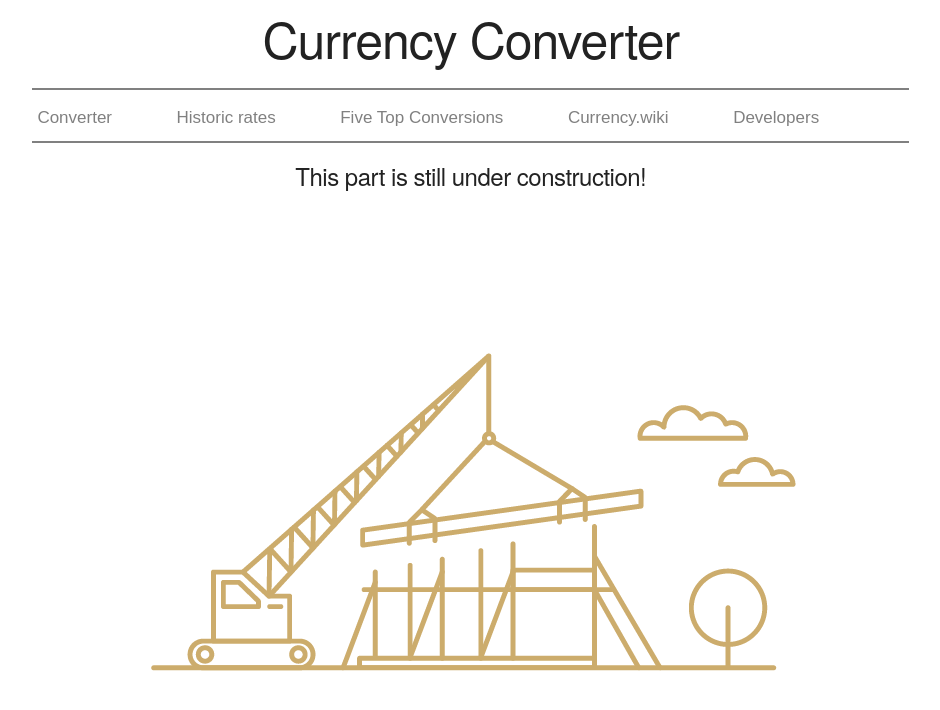
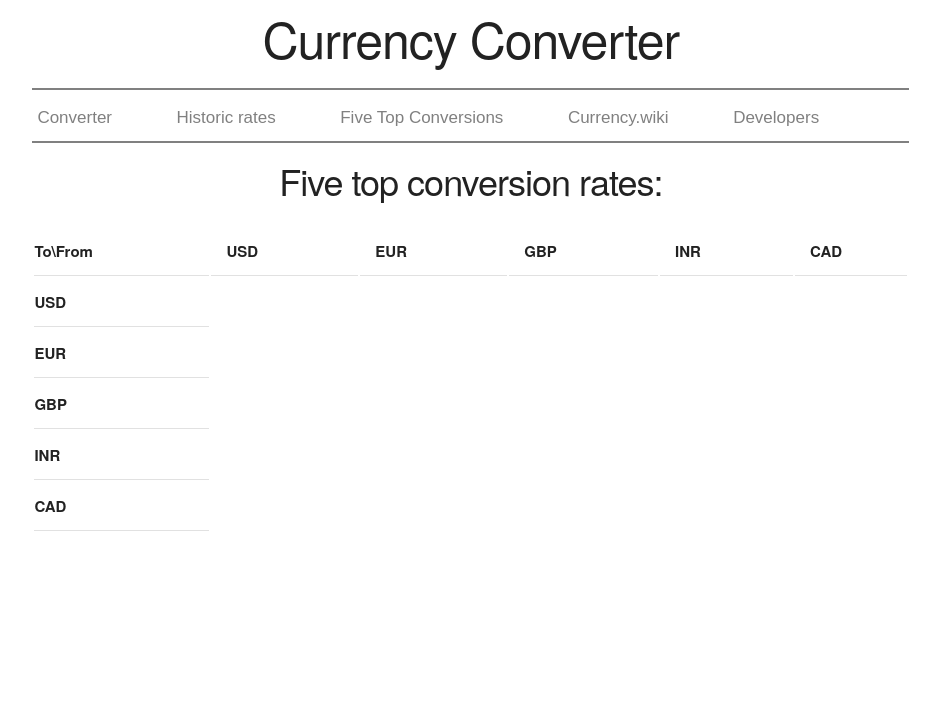
Before and after one commit to vrr-21/currency-converter, an Angular app in the folder currency-converter/: page /five-top-rates in a window 1280 px wide. Shown: the top 710 px of the page, without its empty margins (166-1106 px from the left). Built offline with nearby package versions, Linux system fonts and the light colour scheme; a web font is replaced by a local one.

Commit message:
Skeleton for five top rates component built

```diff
--- a/currency-converter/src/app/app-routing.module.ts
+++ b/currency-converter/src/app/app-routing.module.ts
@@ -3,12 +3,13 @@ import { RouterModule, Routes } from '@angular/router';
 import { ConverterComponentComponent } from './converter-component/converter-component.component';
 import { CurrencyWikiComponent } from './currency-wiki/currency-wiki.component';
 import { UnderConstructionComponent } from './under-construction/under-construction.component';
+import { FiveTopComponent } from './five-top/five-top.component'
 
 const routes: Routes = [
   { path: 'converter', component: ConverterComponentComponent },
   { path: 'wikicurrency', component: CurrencyWikiComponent },
   { path: 'historic-rates', component: UnderConstructionComponent },
-  { path: 'five-top-rates', component: UnderConstructionComponent },
+  { path: 'five-top-rates', component: FiveTopComponent },
   { path: 'devs', component: UnderConstructionComponent },
   { path: 'wikicurrency/:currency_code', component: CurrencyWikiComponent },
   { path: '', redirectTo: '/converter', pathMatch: 'full' }
--- a/currency-converter/src/app/app.module.ts
+++ b/currency-converter/src/app/app.module.ts
@@ -12,6 +12,7 @@ import { CurrRatesService } from './curr-rates.service';
 import { AppRoutingModule } from './/app-routing.module';
 import { CurrencyWikiComponent } from './currency-wiki/currency-wiki.component';
 import { UnderConstructionComponent } from './under-construction/under-construction.component';
+import { FiveTopComponent } from './five-top/five-top.component';
 
 
 @NgModule({
@@ -21,7 +22,8 @@ import { UnderConstructionComponent } from './under-construction/under-construct
     ConverterComponentComponent,
     CurrentRatesComponentComponent,
     CurrencyWikiComponent,
-    UnderConstructionComponent
+    UnderConstructionComponent,
+    FiveTopComponent
   ],
   imports: [
     BrowserModule,
--- /dev/null
+++ b/currency-converter/src/app/five-top/five-top.component.css
@@ -0,0 +1,12 @@
+h3
+{
+    text-align: center;
+}
+#subtitle
+{
+    padding-top: 1em;
+}
+.index-col
+{
+    font-weight: bold;
+}
--- /dev/null
+++ b/currency-converter/src/app/five-top/five-top.component.html
@@ -0,0 +1,40 @@
+<div class="container">
+  <div class = "row">
+    <div class = "one column"></div>
+    <div class = "eleven columns" id="subtitle">
+      <h3>Five top conversion rates:</h3>
+    </div>
+  </div>
+  <div class = "row">
+    <div class = "one column"></div>
+    <div class = "eleven columns" id="table">
+      <table class="u-full-width">
+        <thead>
+          <th>To\From</th>
+          <th>USD</th>
+          <th>EUR</th>
+          <th>GBP</th>
+          <th>INR</th>
+          <th>CAD</th>
+        </thead>
+        <tbody>
+          <tr>
+            <td class="index-col">USD</td>
+          </tr>
+          <tr>
+            <td class="index-col">EUR</td>
+          </tr>
+          <tr>
+            <td class="index-col">GBP</td>
+          </tr>
+          <tr>
+            <td class="index-col">INR</td>
+          </tr>
+          <tr>
+            <td class="index-col">CAD</td>
+          </tr>
+        </tbody>
+      </table>
+    </div>
+  </div>
+</div>
--- /dev/null
+++ b/currency-converter/src/app/five-top/five-top.component.ts
@@ -0,0 +1,15 @@
+import { Component, OnInit } from '@angular/core';
+
+@Component({
+  selector: 'app-five-top',
+  templateUrl: './five-top.component.html',
+  styleUrls: ['./five-top.component.css']
+})
+export class FiveTopComponent implements OnInit {
+
+  constructor() { }
+
+  ngOnInit() {
+  }
+
+}
--- a/currency-converter/src/app/landing-page/landing-page.component.html
+++ b/currency-converter/src/app/landing-page/landing-page.component.html
@@ -8,10 +8,7 @@
     <!-- This row contains the text that follows the title element. -->
     <div class="one column"></div>
     <div class="eleven columns" id="subtitle-holder-div">
-      This is a very simple to use currency converter, doing what a currency converter must do.
-      <br />Except this one keeps updating itself using an RSS feed. Cause hey, who likes a currency converter which uses rates of the past?
-      <br />Furthermore, there's a table below which shows the rates of the 5 most widely used currencies and another one below it which shows the rates of your selected currency compared to all the currencies in the world.
-      <br /><br />So, you never, ever miss out on anything.
+      <h3>A simple to use currency converter application.</h3>
     </div>
     <div class="one column"></div>
   </div>
--- a/currency-converter/src/index.html
+++ b/currency-converter/src/index.html
@@ -2,7 +2,7 @@
 <html lang="en">
 <head>
   <meta charset="utf-8">
-  <title>CurrencyConverter</title>
+  <title>Currency Converter</title>
   <base href="/">
   <link rel="stylesheet" href="https://cdnjs.cloudflare.com/ajax/libs/skeleton/2.0.4/skeleton.css" />
   <meta name="viewport" content="width=device-width, initial-scale=1">
```
Also changed, not shown: 1 other file (tests, documents, lock files or other folders).
